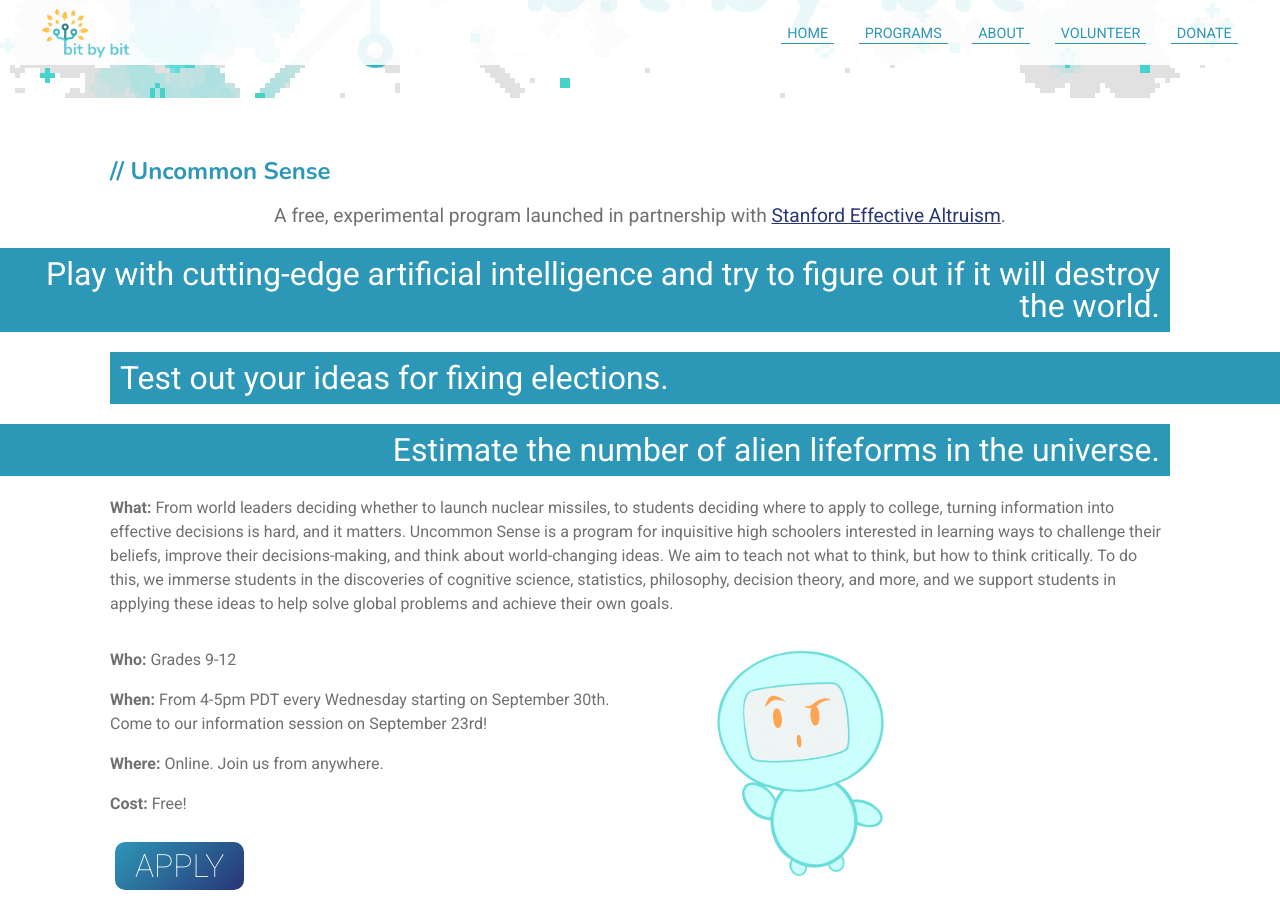
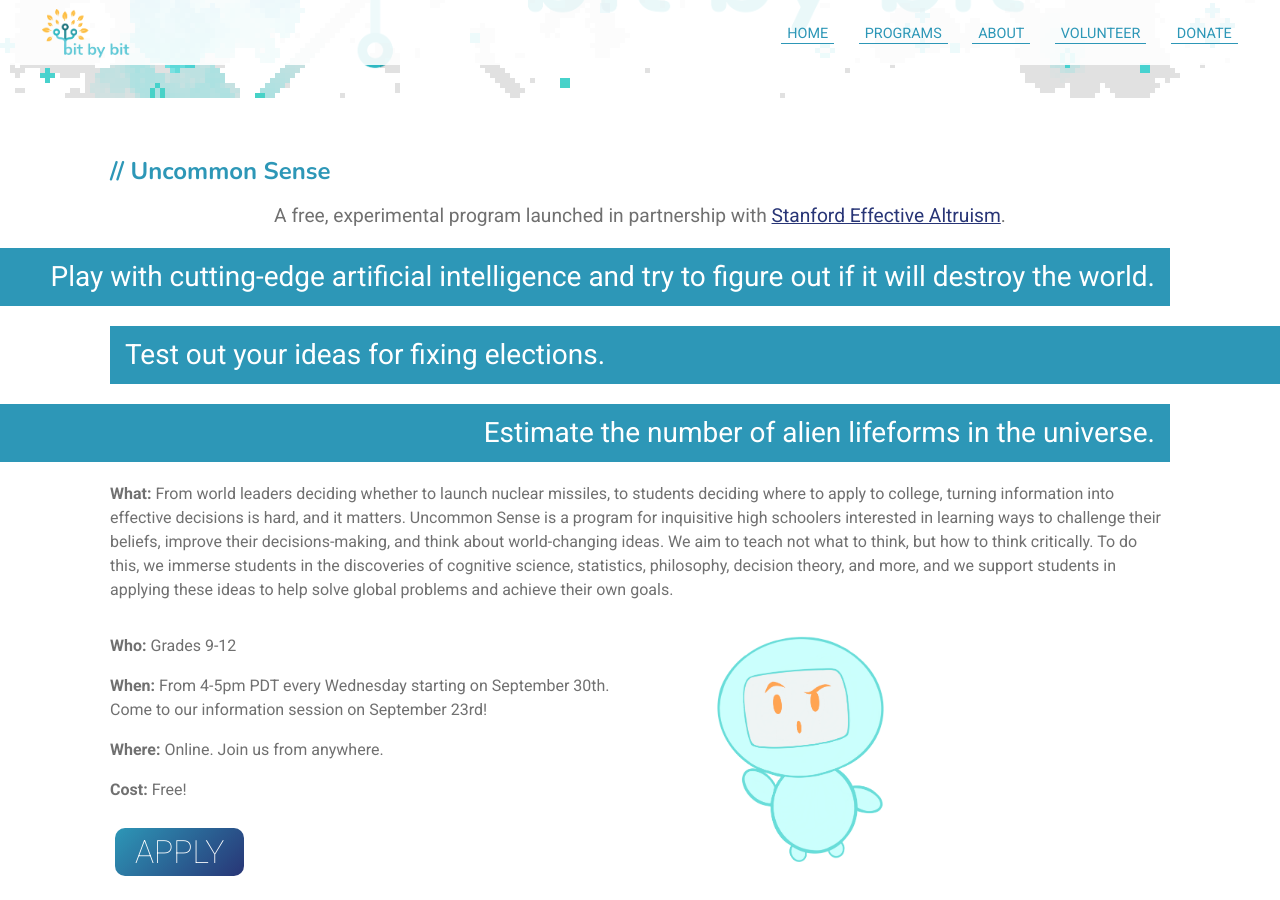
Before and after one commit to bit-by-bit-coding/bxb-website, a Jekyll site: the page built from uncommonsense.html, in a window 1280 px wide and 900 px high, scrolled down 267 px. Built offline with Jekyll 4.4.1, drawn with Linux system fonts in a browser that asks for light colours; nearby versions of some CDN libraries.

Commit message:
decrease info banner font, increase padding a little

```diff
--- a/styles/programdetails.scss
+++ b/styles/programdetails.scss
@@ -13,9 +13,9 @@
 .info-banner {
   color: #fff;
   margin: 20px -40px;
-  padding: 10px;
+  padding: 15px;
   background: $main;
-  font-size: 2em;
+  font-size: 1.75em;
   line-height: 1em;
 
   @media screen and (min-width: 992px){
```
